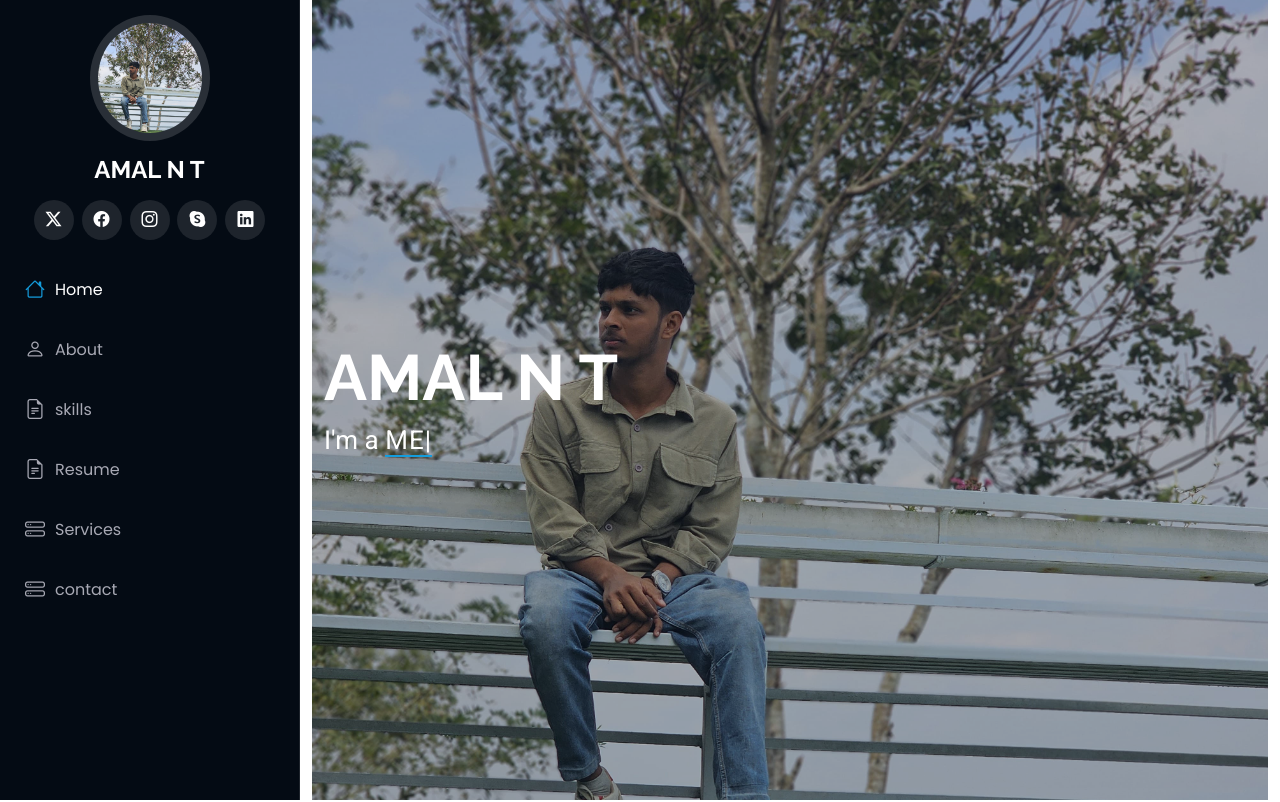
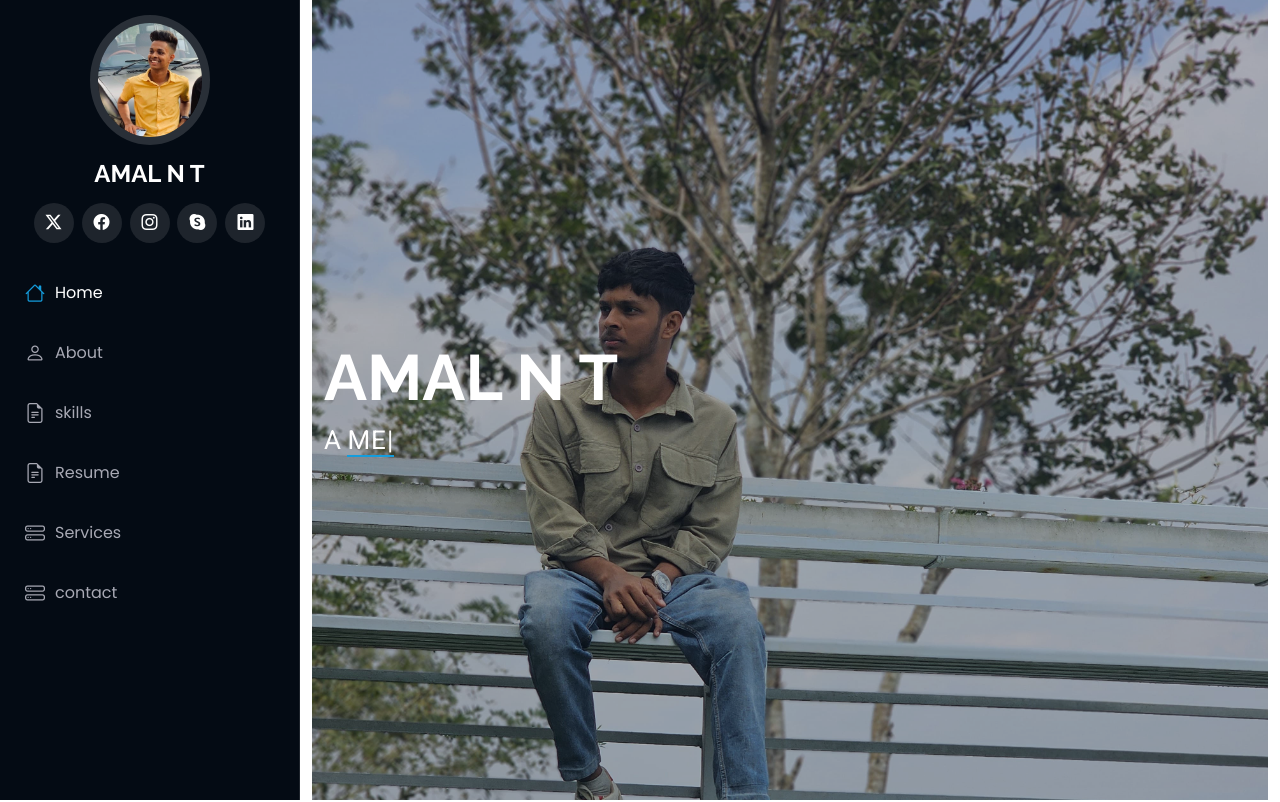
Before and after one commit to Amal0005/portfolio1, a plain HTML site: page index.html in a window 1280 px wide. Shown: the top 802 px of the page. Drawn offline with Linux system fonts and the light colour scheme.

Commit message:
first commit

```diff
--- a/index.html
+++ b/index.html
@@ -38,7 +38,7 @@
       <i class="header-toggle d-xl-none bi bi-list"></i>
 
       <div class="profile-img">
-        <img src="/pic1.jpg" alt="" class="img-fluid rounded-circle">
+        <img src="/assets/img/pic2.jpg" alt="" class="img-fluid rounded-circle">
       </div>
 
       <a href="index.html" class="logo d-flex align-items-center justify-content-center">
@@ -75,11 +75,11 @@
       <!-- Hero Section -->
       <section id="hero" class="hero section dark-background">
 
-        <img src="/pic1.jpg" alt="" data-aos="fade-in" class="">
+        <img src="/assets/img/pic1.jpg" alt="" data-aos="fade-in" class="">
 
         <div class="container" data-aos="fade-up" data-aos-delay="100">
           <h2>AMAL N T</h2>
-          <p>I'm a <span class="typed" data-typed-items=" MERN STACK Developer">Developer</span><span
+          <p>A <span class="typed" data-typed-items=" MERN STACK Developer">Developer</span><span
               class="typed-cursor typed-cursor--blink" aria-hidden="true"></span><span
               class="typed-cursor typed-cursor--blink" aria-hidden="true"></span></p>
         </div>
@@ -100,7 +100,7 @@
 
           <div class="row gy-4 justify-content-center">
             <div class="col-lg-4">
-              <img src="/pic2.jpg" class="img-fluid" alt="">
+              <img src="/assets/img/pic2.jpg" class="img-fluid" alt="">
             </div>
             <div class="col-lg-8 content">
               <h2>Web Developer.</h2>
```
Also changed, not shown: assets/img/pic1.jpg (renamed from pic1.jpg), assets/img/pic2.jpg (renamed from pic2.jpg).
